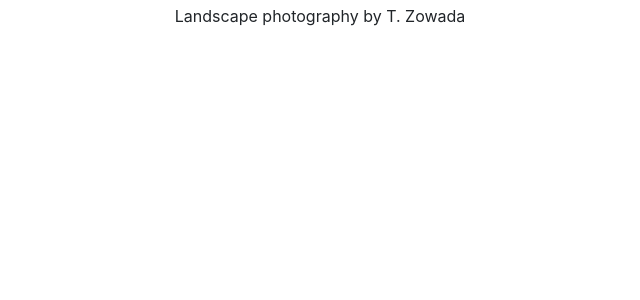
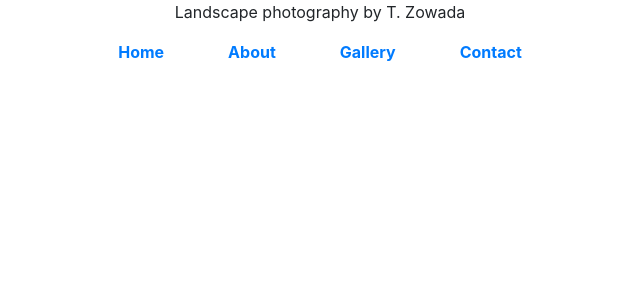
Before and after one commit to malc-u/fostoria, a Django app: template templates/base.html in a window 1280 px wide. Shown: the top 300 px of the page, without its empty margins (320-960 px from the left). Run offline with Django 3.2, Linux system fonts and the light colour scheme; the template is opened without the code that fills it, so the values that code supplies are empty; some libraries are stand-ins or nearby versions.

Commit message:
Created navbar

```diff
--- a/templates/base.html
+++ b/templates/base.html
@@ -16,8 +16,47 @@
     <header class="container-fluid fixed-top">
         <div id="author-banner" class="row text-center">
             <div class="col tertiary-bg-color light-font">
-                <p class="my-1">Landscape photography by T. Zowada</p>
+                <p class="my-auto">Landscape photography by T. Zowada</p>
             </div>
+        </div>
+        <div class="row" id="nav-row">
+            <nav class="navbar navbar-expand-lg w-100">
+                <button class="navbar-toggler navbar-light" type="button" data-toggle="collapse" data-target="#navbar-custom" aria-controls="navbar-customt" aria-expanded="false" aria-label="Toggle navigation">
+                    <span class="navbar-toggler-icon"></span>
+                  </button>
+                <div class="collapse navbar-collapse" id="navbar-custom">
+                    <ul class="navbar-nav w-auto mx-auto">
+                        <li class="nav-item">
+                            <a class="font-weight-bold nav-link mr-5" href="#" id="home-link">
+                                Home
+                            </a>
+                        </li>
+
+                        <li class="nav-item">
+                            <a class="font-weight-bold nav-link mr-5" href="#" id="about-link">
+                                About
+                            </a>
+                        </li>
+
+                        <li class="nav-item dropdown">
+                            <a class="font-weight-bold nav-link mr-5" href="#" id="gallery-link" data-toggle="dropdown" aria-haspopup="true" aria-expanded="false">
+                                Gallery
+                            </a>
+                            <div class="dropdown-menu border-0" aria-labelledby="gallery-link">
+                                <a href="" class="dropdown-item">Lakes &amp; Sea</a>
+                                <a href="" class="dropdown-item">Forests</a>
+                                <a href="" class="dropdown-item">Mountains</a>
+                            </div>
+                        </li>
+
+                        <li class="nav-item">
+                            <a class="font-weight-bold nav-link" href="#" id="contact-link">
+                                Contact
+                            </a>
+                        </li>
+                    </ul>
+                </div>
+            </nav>
         </div>
     </header>
     {% block header %}
```
